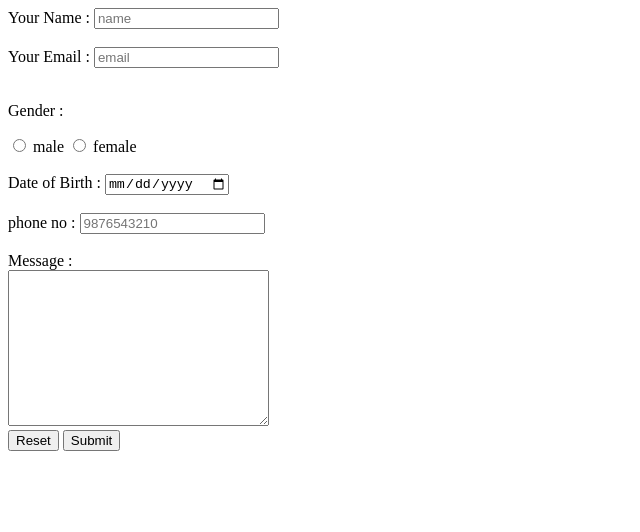
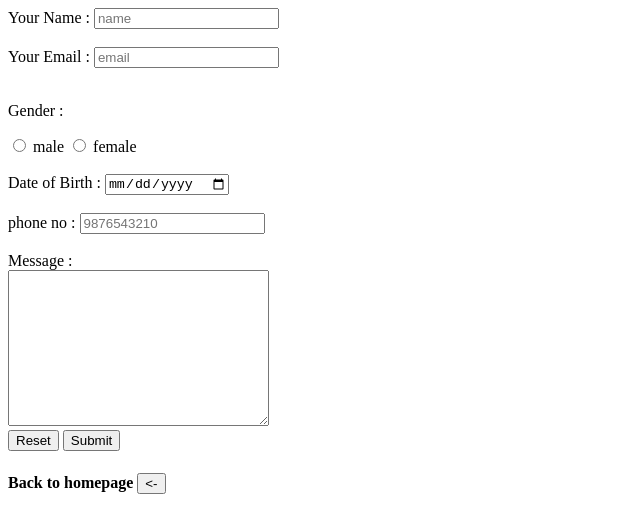
Before and after one commit to jp3018/cv, a plain HTML site: page contact_info.html in a window 1280 px wide. Shown: the whole page, without its empty margins (0-640 px from the left). Drawn offline with Linux system fonts and the light colour scheme.

Commit message:
updated contact page

```diff
--- a/contact_info.html
+++ b/contact_info.html
@@ -45,6 +45,7 @@
         	<input type="submit">
         </div>
     </form>
+    <h4>Back to homepage <a href="index.html"><button><-</button></a></h4>
 </body>
 
 </html>
```
